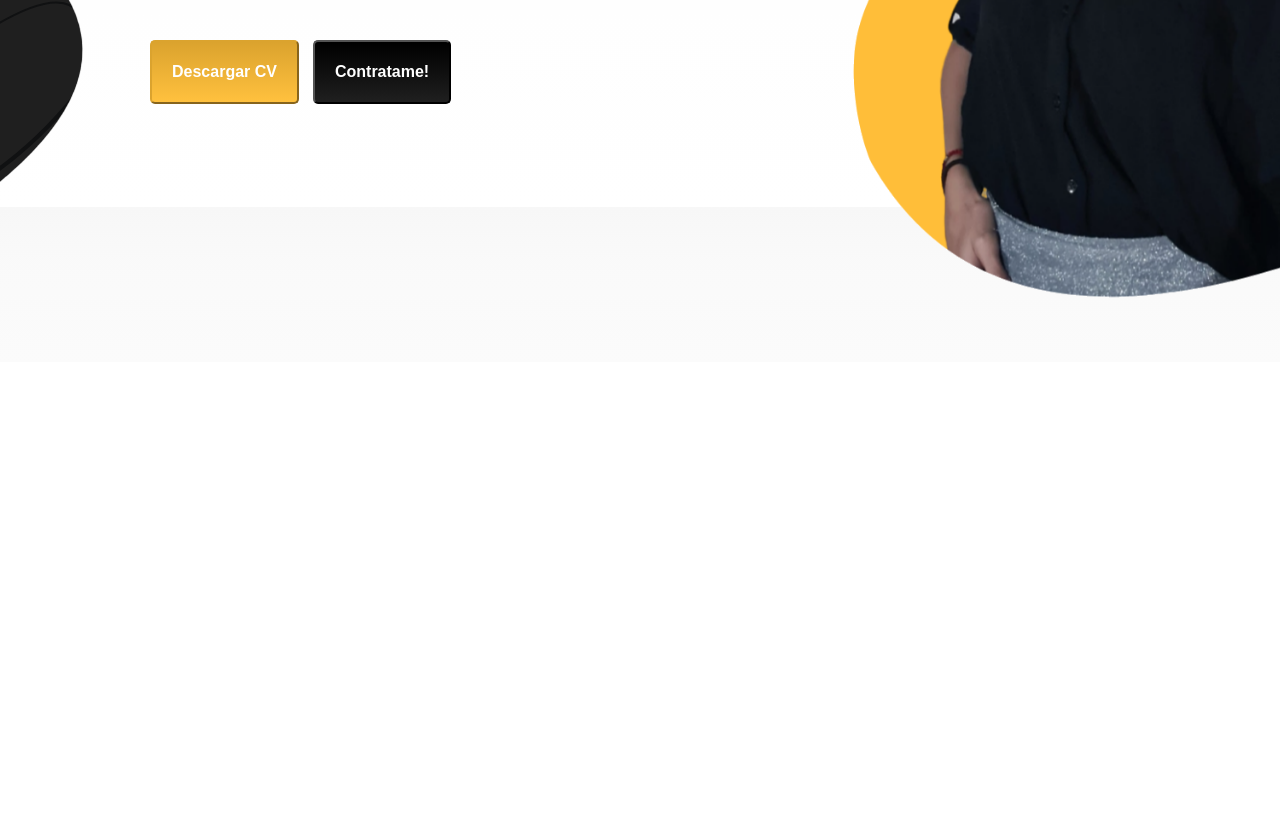
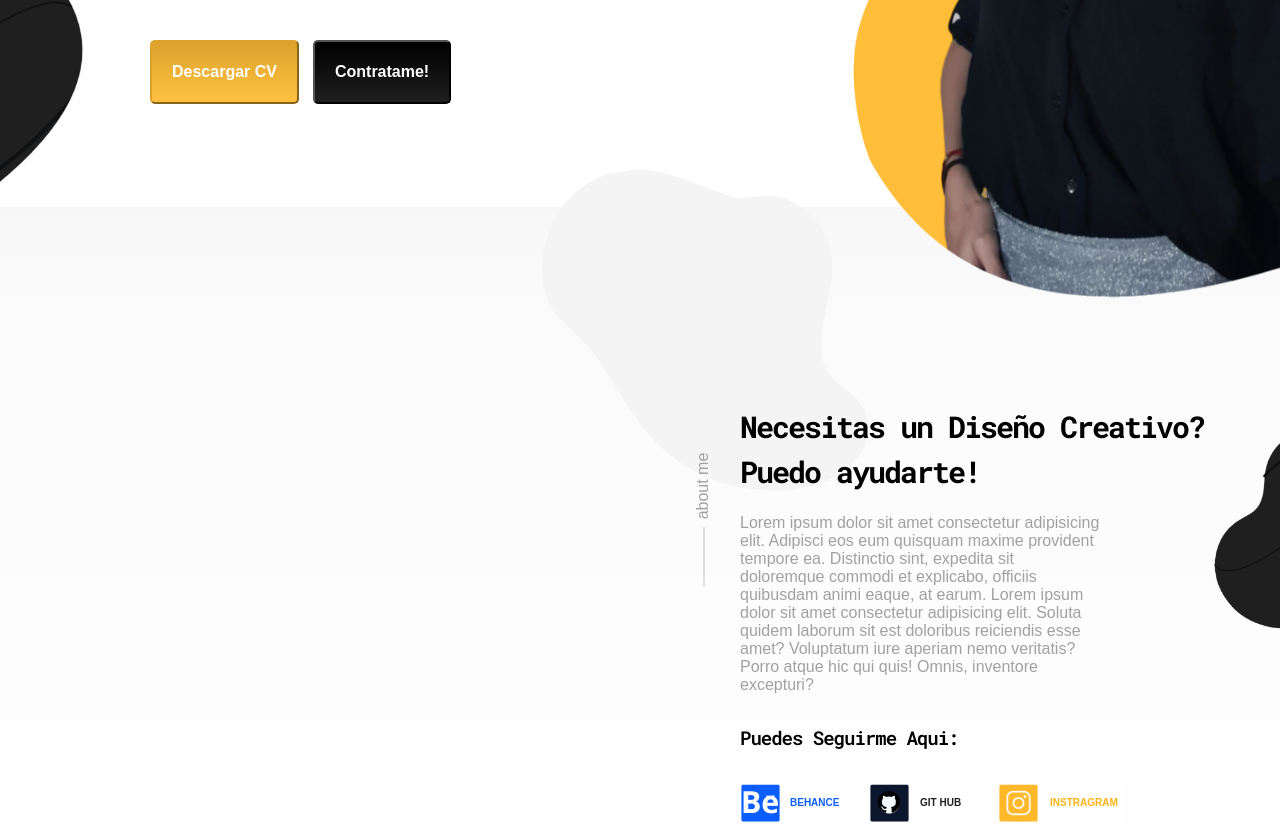
Before and after one commit to betiyost2001/TPFinalUno, a plain HTML site: page index.html in a window 1280 px wide. Shown: the part 593-1420 px from the top of the page. Before the commit the page ends 955 px from the top, so only its background shows below. Drawn offline with Linux system fonts and the light colour scheme.

Commit message:
Quedo casi completo el about me (falta solamente la imagen principal)

```diff
--- a/css/style.css
+++ b/css/style.css
@@ -255,3 +255,120 @@ header{
     z-index: -1;
     margin: 0px 0px 0px -100px;
 }
+
+/* ACA EMPIEZA EL ABBOUT ME */
+
+
+.aboutMe{
+    margin: 300px 0px 0px 0px;
+}
+
+.aboutMe h2{
+    font-size: 30px;
+    font-family: "Roboto Mono", monospace;
+    font-optical-sizing: auto;
+    font-style: normal;
+    letter-spacing: -2px;
+    margin: 0px 0px 0px 740px;
+    line-height: 1.5;
+}
+
+.lorem{
+    font-family: Arial, Helvetica, sans-serif;
+    margin: 20px 180px 0px 740px;
+    color: #a2a0a1;
+    font-weight: 400;
+}
+
+.Sigueme{
+    font-size: 19px;
+    font-weight: 600;
+    font-family: "Roboto Mono", monospace;
+    font-optical-sizing: auto;
+    font-style: normal;
+    letter-spacing: -1px;
+    margin: 30px 0px 30px 740px;
+    line-height: 1.5;
+}
+
+.BEHANCE{
+    color: #0b5efb;
+    margin: 0px 0px 0px 740px;
+    transition: color 0.3s ease;
+}
+
+.BEHANCE:hover{
+    color: aqua;
+}
+
+
+.pBE{
+    position: absolute;
+    margin: -30px 0px 0px 790px;
+    font-family: Arial, Helvetica, sans-serif;
+    font-size: 10px;
+    font-weight: 600;
+}
+
+.gith{
+    color: #1f1f1f;
+    transition: color 0.3s ease;
+}
+
+.gith:hover{
+    color: #a2a0a1;
+}
+
+.pGH{
+    position: absolute;
+    margin: -30px 0px 0px 920px;
+    font-family: Arial, Helvetica, sans-serif;
+    font-size: 10px;
+    font-weight: 600;
+}
+
+.pInsta{
+    position: absolute;
+    margin: -30px 0px 0px 1050px;
+    font-family: Arial, Helvetica, sans-serif;
+    font-size: 10px;
+    font-weight: 600;
+    color: #ffb313;
+    transition: color 0.3s ease;
+}
+
+.pInsta:hover{
+    color: yellow;
+}
+
+
+.v3{
+    border-left: 2px solid rgba(128, 128, 128, 0.219);
+    height: 60px;
+    position: absolute;
+    margin: -300px 0px 0px 703px;
+
+}
+
+.about{
+    position: absolute;
+    font-family: Arial, Helvetica, sans-serif;
+    transform: rotate(270deg);
+    margin: -350px 0px 0px 670px;
+    color: #a2a0a1;
+    font-weight: 400;
+}
+
+.detalle1 {
+    position: absolute;
+    margin: -780px 0px 0px -650px;
+    z-index: -1;
+}
+
+.detalle2{
+    position: absolute;
+    transform: rotate(180deg);
+    margin: -440px 0px 0px 630px;
+    height: 400px;
+    left: 400px;
+}
--- a/index.html
+++ b/index.html
@@ -69,5 +69,17 @@
         <button class="botonContratame"><p>Contratame!</p></button>
 
     </section>
+    <section class="aboutMe">
+        <h2>Necesitas un Diseño Creativo?<br>Puedo ayudarte!</h2>
+        <p class="lorem">Lorem ipsum dolor sit amet consectetur adipisicing elit. Adipisci eos eum quisquam maxime provident tempore ea. Distinctio sint, expedita sit doloremque commodi et explicabo, officiis quibusdam animi eaque, at earum. Lorem ipsum dolor sit amet consectetur adipisicing elit. Soluta quidem laborum sit est doloribus reiciendis esse amet? Voluptatum iure aperiam nemo veritatis? Porro atque hic qui quis! Omnis, inventore excepturi?</p>
+        <p class="Sigueme">Puedes Seguirme Aqui:</p>
+        <a href="https://www.behance.net/gallery/160077781/Portfolio-Website?tracking_source=search_projects_views|portfolio+website+design+web&" class="BEHANCE"><img src="image/BE.png" alt="" class="imgBE"><p class="pBE">BEHANCE</p></a>
+        <a href="https://github.com/betiyost2001" class="gith"><img src="image/gh (2).png" alt=""><p class="pGH">GIT HUB</p></a>
+        <a href="https://www.instagram.com/betii.y/" class="ins"><img src="image/botonInsta.png" alt=""><p class="pInsta">INSTRAGRAM</p></a>
+        <div class="v3"></div>
+        <p class="about">about me</p>
+        <img src="image/detalle1.png" alt="" class="detalle1">
+        <img src="image/detalle2.png" alt="" class="detalle2">
+    </section>
 </body>
 </html>
```
Also changed, not shown: image/BE.png (added), image/botonInsta.png (added), image/detalle1.png (added), image/detalle2.png (added), image/gh (2).png (added).
